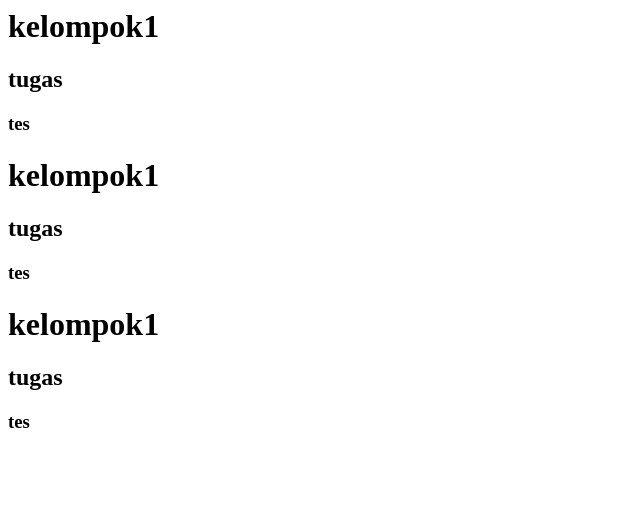
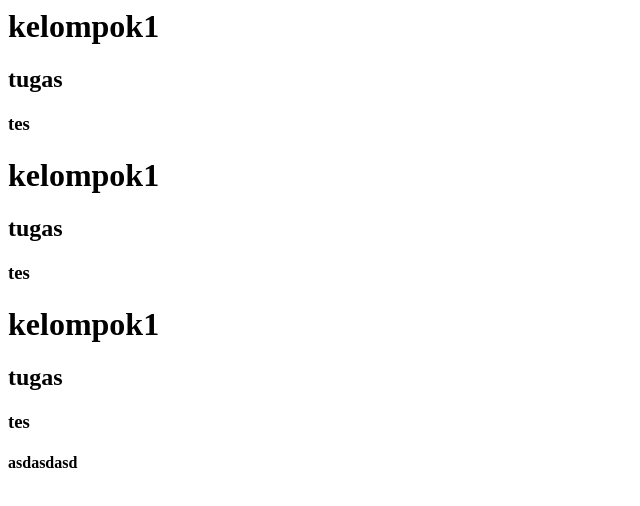
Before and after one commit to rizali46/sistem-berkas-uts-1, a plain HTML site: page index.html in a window 1280 px wide. Shown: the full height of the page, 0-640 px from the left. Drawn offline with Linux system fonts and the light colour scheme.

Commit message:
Update index.html

```diff
--- a/index.html
+++ b/index.html
@@ -7,3 +7,4 @@
 <h1>kelompok1</h1>
 <h2>tugas</h2>
 <h3>tes</h3>
+<h4>asdasdasd</h4>
```
